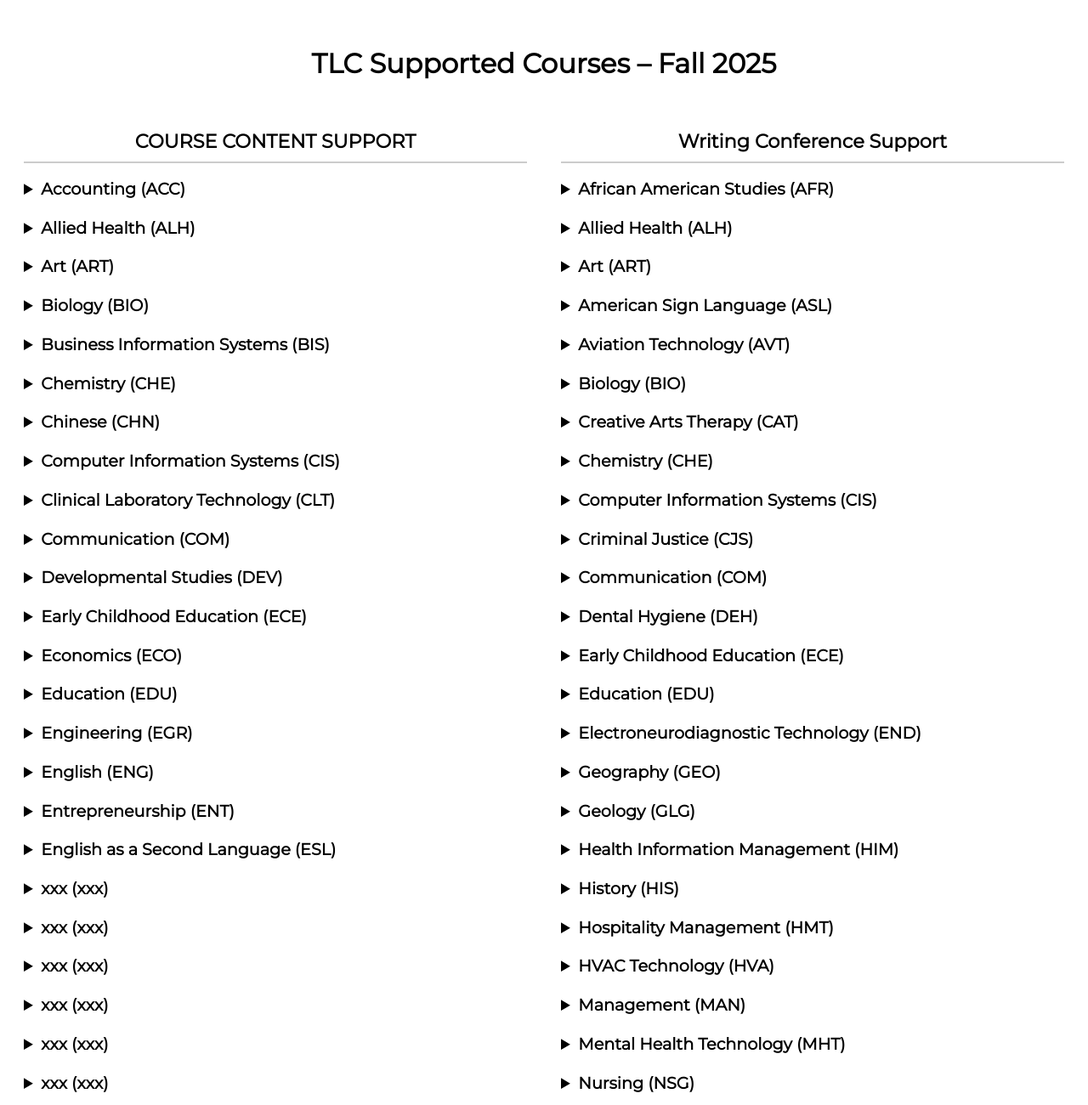
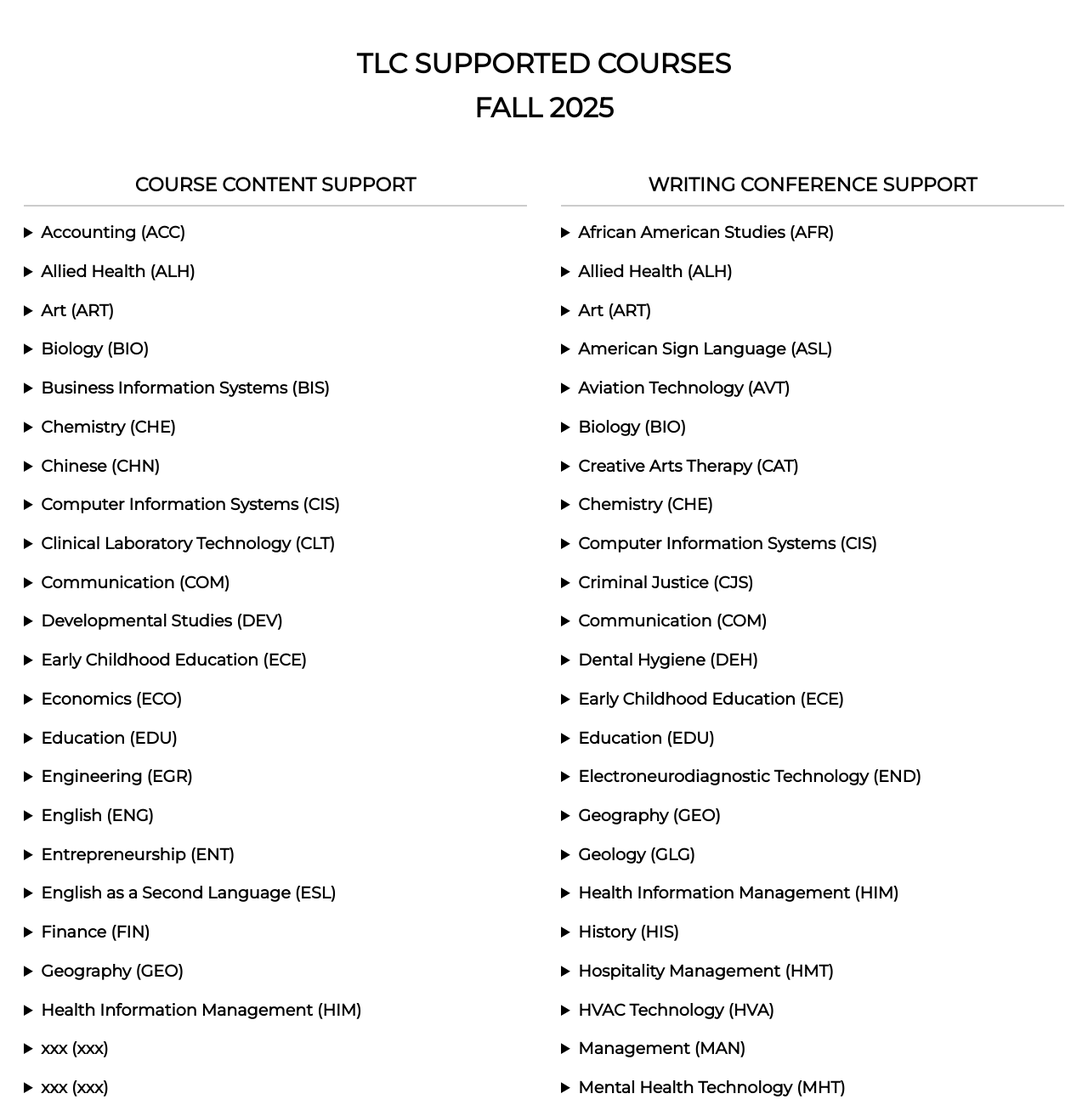
Before and after one commit to aprilAllison/TLC_Supported_Courses, a plain HTML site: page index.html in a window 1280 px wide. Shown: the top 1300 px of the page at 85% size. Drawn offline with Linux system fonts and the light colour scheme.

Commit message:
Update index.html
ADDED MORE COURSES

```diff
--- a/index.html
+++ b/index.html
@@ -47,7 +47,7 @@
 </head>
 <body>
   <main>
-    <h1>TLC Supported Courses – Fall 2025</h1>
+    <h1>TLC SUPPORTED COURSES</br>FALL 2025</h1>
     <div class="container">
 <section class="column" aria-labelledby="content-support-heading">
   <h2 id="content-support-heading">COURSE CONTENT SUPPORT</h2>
@@ -112,14 +112,14 @@
   <details><summary>English as a Second Language (ESL)</summary><ul>
     <li>ESL-0120</li><li>ESL-0125</li><li>ESL-0130</li><li>ESL-0135</li><li>ESL-0140</li><li>ESL-0145</li><li>ESL-0150</li><li>ESL-0170</li><li>ESL-0190</li>
   </ul></details>
-  <details><summary>xxx (xxx)</summary><ul>
-    <li>xxx</li><li>xxx</li><li>xxx</li><li>xxx</li><li>xxx</li>
+  <details><summary>Finance (FIN)</summary><ul>
+    <li>FIN-2450</li>
   </ul></details>
-  <details><summary>xxx (xxx)</summary><ul>
-    <li>xxx</li><li>xxx</li><li>xxx</li><li>xxx</li><li>xxx</li>
+  <details><summary>Geography (GEO)</summary><ul>
+    <li>GEO-1101</li>
   </ul></details>
-  <details><summary>xxx (xxx)</summary><ul>
-    <li>xxx</li><li>xxx</li><li>xxx</li><li>xxx</li><li>xxx</li>
+  <details><summary>Health Information Management (HIM)</summary><ul>
+    <li>HIM-1101</li><li>HIM-1160</li><li>HIM-1165</li><li>HIM-1201</li><li>HIM-2110</li><li>HIM-2144</li><li>HIM-2211</li><li>HIM-2262</li>
   </ul></details>
   <details><summary>xxx (xxx)</summary><ul>
     <li>xxx</li><li>xxx</li><li>xxx</li><li>xxx</li><li>xxx</li>
@@ -201,7 +201,7 @@
   <!-- Continue with all remaining Content Support dropdowns using the same structure -->
 </section>
 <section class="column" aria-labelledby="writing-support-heading">
-  <h2 id="writing-support-heading">Writing Conference Support</h2>
+  <h2 id="writing-support-heading">WRITING CONFERENCE SUPPORT</h2>
 
   <details><summary>African American Studies (AFR)</summary><ul><li>AFR-1100</li></ul></details>
 
```
